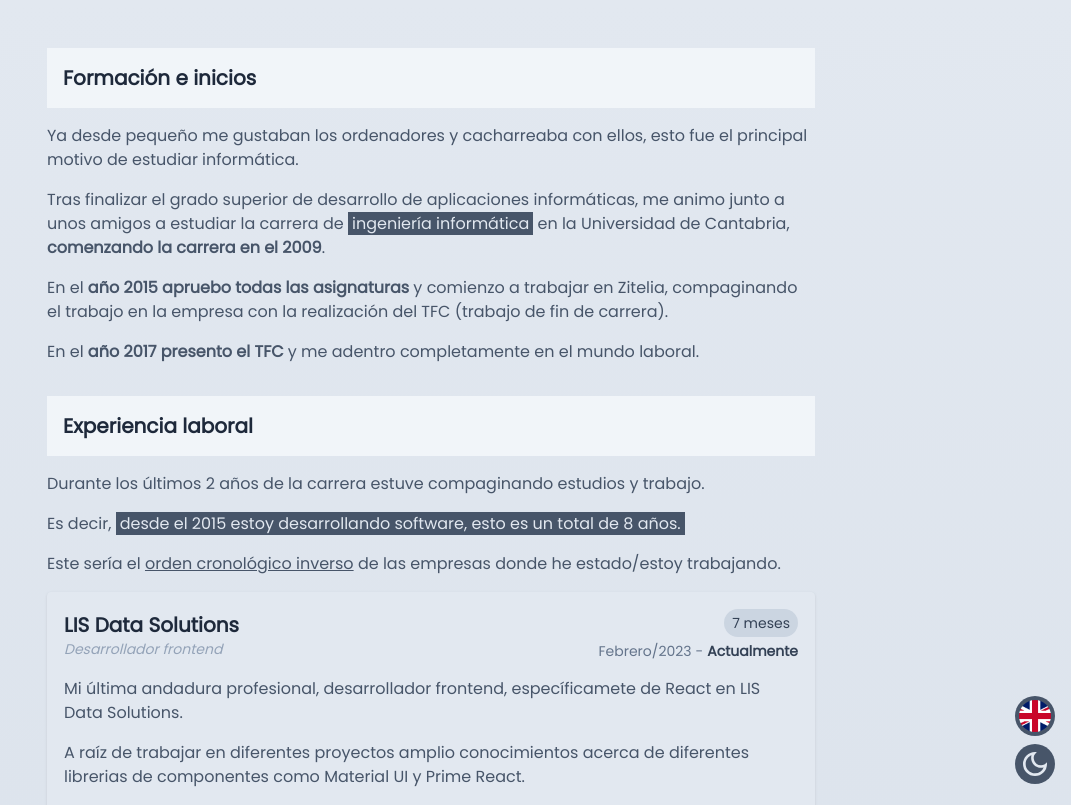
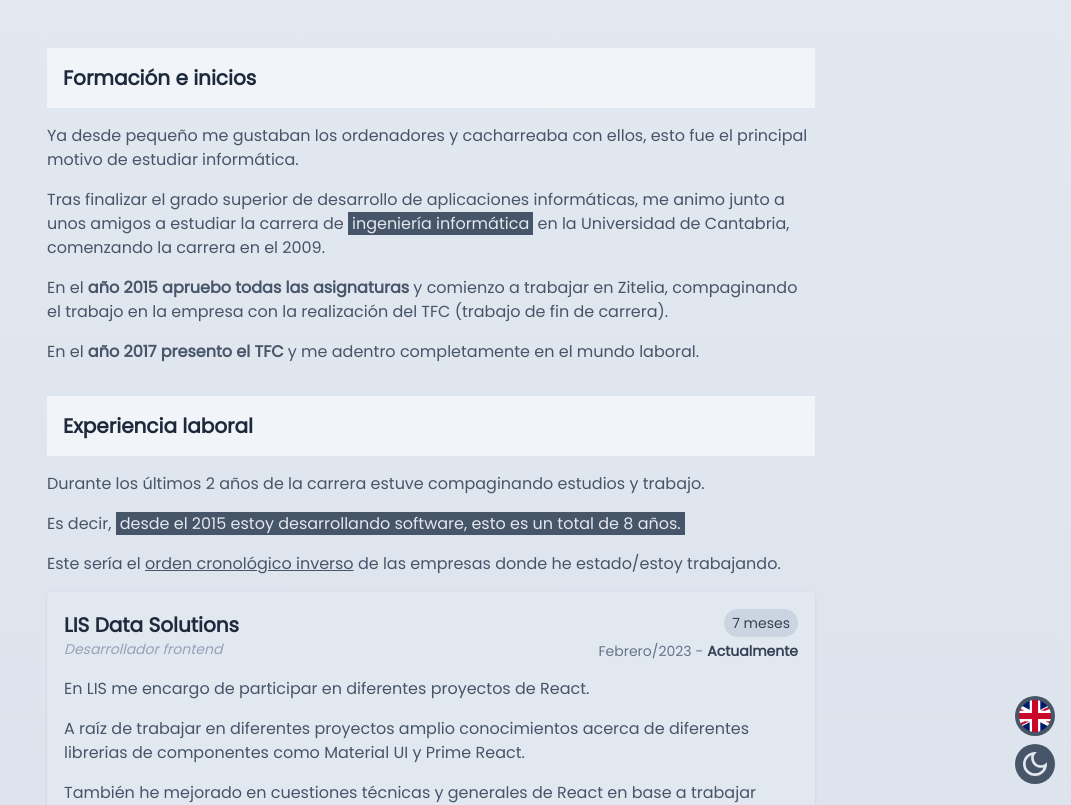
Before and after one commit to javiervallejooca/javiervallejo.me, a React (Vite) app: page /sobre-mi in a window 1280 px wide. Shown: the top 805 px of the page, without its empty margins (209-1280 px from the left). Built offline with nearby package versions, Linux system fonts and the light colour scheme.

Commit message:
Traducciones

```diff
--- a/src/components/DarkMode.jsx
+++ b/src/components/DarkMode.jsx
@@ -4,7 +4,7 @@ import { BiSun } from "react-icons/bi";
 const DarkMode = ({ darkToggle, setDarkToggle }) => {
   return (
     <div style={{ zIndex: "10" }} className="fixed bottom-0 right-0 p-4">
-      <div className="flex justify-end rounded-full bg-slate-600 p-1 text-slate-200 dark:bg-slate-200 dark:text-slate-600">
+      <div className="flex justify-end rounded-full bg-slate-600 p-1 text-slate-200 transition hover:rotate-12 dark:bg-slate-200 dark:text-slate-600">
         {darkToggle ? (
           <BiSun
             size="2rem"
--- a/src/components/LanguageSelector.jsx
+++ b/src/components/LanguageSelector.jsx
@@ -18,7 +18,7 @@ function LanguageSelector() {
         <div className="flex justify-end rounded-full bg-slate-600 p-1 text-blue-800 dark:bg-slate-200 dark:text-slate-600">
           {i18n.resolvedLanguage === "es" ? (
             <div
-              className="h-8 w-8 overflow-hidden rounded-full hover:cursor-pointer"
+              className="h-8 w-8 overflow-hidden rounded-full transition hover:rotate-12 hover:cursor-pointer"
               onClick={() => {
                 changeLanguage("en");
               }}
@@ -31,7 +31,7 @@ function LanguageSelector() {
             </div>
           ) : (
             <div
-              className="h-8 w-8  overflow-hidden rounded-full hover:cursor-pointer"
+              className="h-8 w-8 overflow-hidden rounded-full transition hover:rotate-12 hover:cursor-pointer"
               onClick={() => {
                 changeLanguage("es");
               }}
--- a/src/components/about/Studies.jsx
+++ b/src/components/about/Studies.jsx
@@ -1,4 +1,4 @@
-import { useTranslation } from "react-i18next";
+import { Trans, useTranslation } from "react-i18next";
 
 const Studies = () => {
   const { t } = useTranslation();
@@ -11,26 +11,25 @@ const Studies = () => {
 
       <div className="text-slate-600 dark:text-slate-400">
         <p className="mb-4">
-          Ya desde pequeño me gustaban los ordenadores y cacharreaba con ellos,
-          esto fue el principal motivo de estudiar informática.
+          {t("since_i_was_a_child_i_liked_computers_and_tinkered_with_them")}
         </p>
         <p className="mb-4">
-          Tras finalizar el grado superior de desarrollo de aplicaciones
-          informáticas, me animo junto a unos amigos a estudiar la carrera de{" "}
-          <span className="bg-slate-600 px-1 text-slate-200 dark:bg-slate-400 dark:text-slate-800">
-            ingeniería informática
-          </span>{" "}
-          en la Universidad de Cantabria,{" "}
-          <strong>comenzando la carrera en el 2009</strong>.
+          <Trans
+            i18nKey="after_completing_the_higher_degree_in_computer_application_development"
+            components={{ b: <b />, span: <span /> }}
+          />
         </p>
         <p className="mb-4">
-          En el <strong>año 2015 apruebo todas las asignaturas</strong> y
-          comienzo a trabajar en Zitelia, compaginando el trabajo en la empresa
-          con la realización del TFC (trabajo de fin de carrera).
+          <Trans
+            i18nKey="in_2015_i_pass_all_the_subjects_and_start_working_at_zitelia_combining_work_in_the_company_with_the_completion_of_the_tfc_end_of_degree_project"
+            components={{ b: <b /> }}
+          />
         </p>
         <p className="mb-4">
-          En el <strong>año 2017 presento el TFC</strong> y me adentro
-          completamente en el mundo laboral.
+          <Trans
+            i18nKey="in_2017_i_present_the_tfc_and_immerse_myself_completely_in_the_working_world"
+            components={{ b: <b /> }}
+          />
         </p>
       </div>
     </div>
--- a/src/components/companies/descriptionCompanies/Lis.jsx
+++ b/src/components/companies/descriptionCompanies/Lis.jsx
@@ -2,8 +2,7 @@ const Lis = () => {
   return (
     <div>
       <p className="mb-4">
-        Mi última andadura profesional, desarrollador frontend, específicamete
-        de React en LIS Data Solutions.
+        En LIS me encargo de participar en diferentes proyectos de React.
       </p>
       <p className="mb-4">
         A raíz de trabajar en diferentes proyectos amplio conocimientos acerca
--- a/src/global.js
+++ b/src/global.js
@@ -8,7 +8,7 @@ export const COUNT_TIME_BY = {
   years: "años",
   months: "meses",
   weeks: "semanas",
-  days: "dias",
+  days: "días",
   hours: "horas",
   minutes: "minutos",
   seconds: "segundos",
--- a/src/locales/en/about.json
+++ b/src/locales/en/about.json
@@ -39,5 +39,10 @@
   "year": "year",
   "months": "months",
   "month": "month",
-  "currently": "Currently"
+  "currently": "Currently",
+
+  "since_i_was_a_child_i_liked_computers_and_tinkered_with_them": "Ya desde pequeño me gustaban los ordenadores y cacharreaba con ellos, esto fue el principal motivo de estudiar informática.",
+  "after_completing_the_higher_degree_in_computer_application_development": "Tras finalizar el grado superior de desarrollo de aplicaciones informáticas, me animo junto a unos amigos a estudiar la carrera de <span class='bg-slate-600 px-1 text-slate-200 dark:bg-slate-400 dark:text-slate-800'>ingeniería informática</span> en la Universidad de Cantabria, comenzando la carrera en el 2009.",
+  "in_2015_i_pass_all_the_subjects_and_start_working_at_zitelia_combining_work_in_the_company_with_the_completion_of_the_tfc_end_of_degree_project": "En el <b>año 2015 apruebo todas las asignaturas</b> y comienzo a trabajar en Zitelia, compaginando el trabajo en la empresa con la realización del TFC (trabajo de fin de carrera).",
+  "in_2017_i_present_the_tfc_and_immerse_myself_completely_in_the_working_world": "En el <b>año 2017 presento el TFC</b> y me adentro completamente en el mundo laboral."
 }
--- a/src/locales/es/about.json
+++ b/src/locales/es/about.json
@@ -37,5 +37,10 @@
   "year": "año",
   "months": "meses",
   "month": "mes",
-  "currently": "Actualmente"
+  "currently": "Actualmente",
+
+  "since_i_was_a_child_i_liked_computers_and_tinkered_with_them": "Ya desde pequeño me gustaban los ordenadores y cacharreaba con ellos, esto fue el principal motivo de estudiar informática.",
+  "after_completing_the_higher_degree_in_computer_application_development": "Tras finalizar el grado superior de desarrollo de aplicaciones informáticas, me animo junto a unos amigos a estudiar la carrera de <span class='bg-slate-600 px-1 text-slate-200 dark:bg-slate-400 dark:text-slate-800'>ingeniería informática</span> en la Universidad de Cantabria, comenzando la carrera en el 2009.",
+  "in_2015_i_pass_all_the_subjects_and_start_working_at_zitelia_combining_work_in_the_company_with_the_completion_of_the_tfc_end_of_degree_project": "En el <b>año 2015 apruebo todas las asignaturas</b> y comienzo a trabajar en Zitelia, compaginando el trabajo en la empresa con la realización del TFC (trabajo de fin de carrera).",
+  "in_2017_i_present_the_tfc_and_immerse_myself_completely_in_the_working_world": "En el <b>año 2017 presento el TFC</b> y me adentro completamente en el mundo laboral."
 }
```
